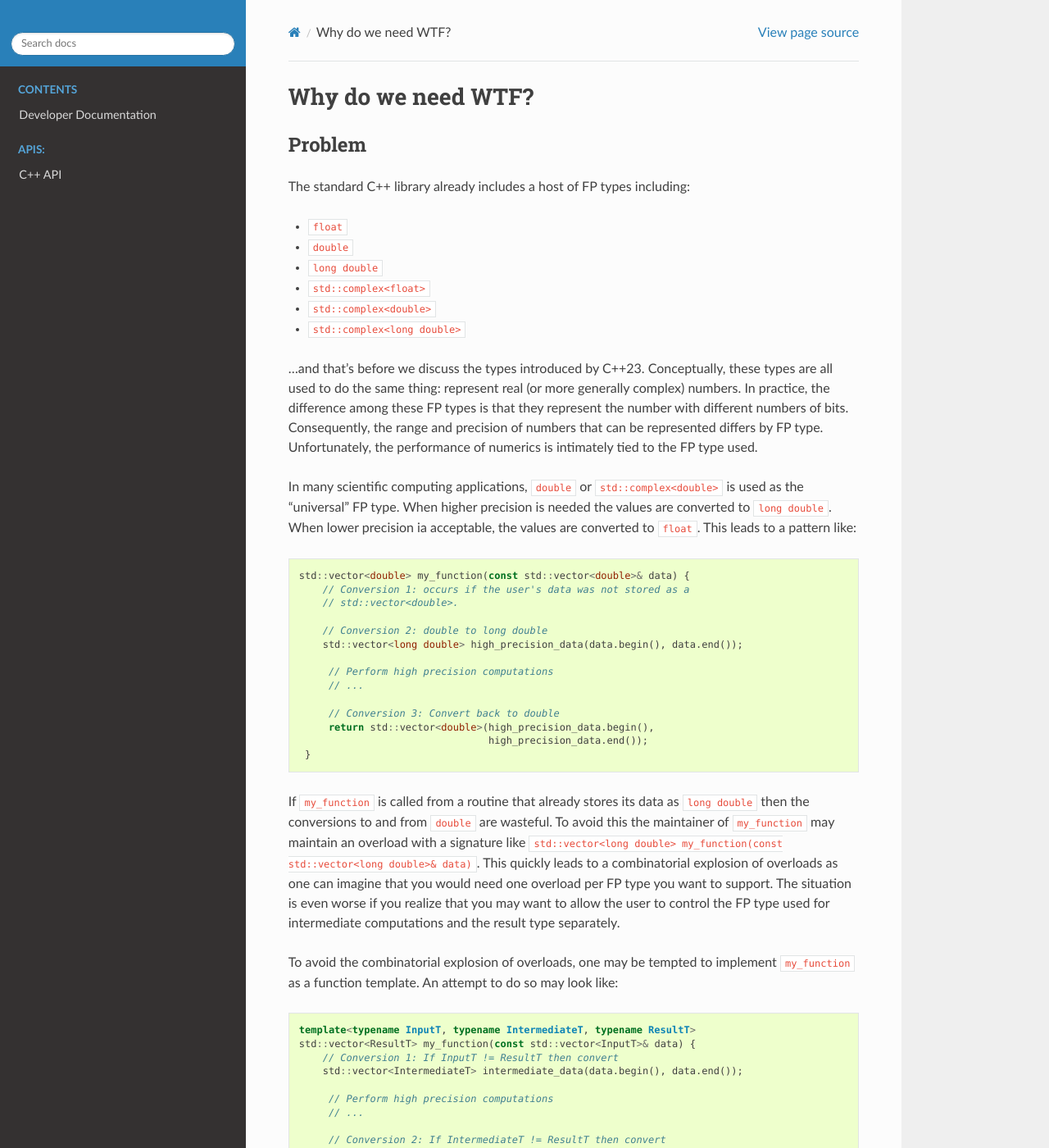
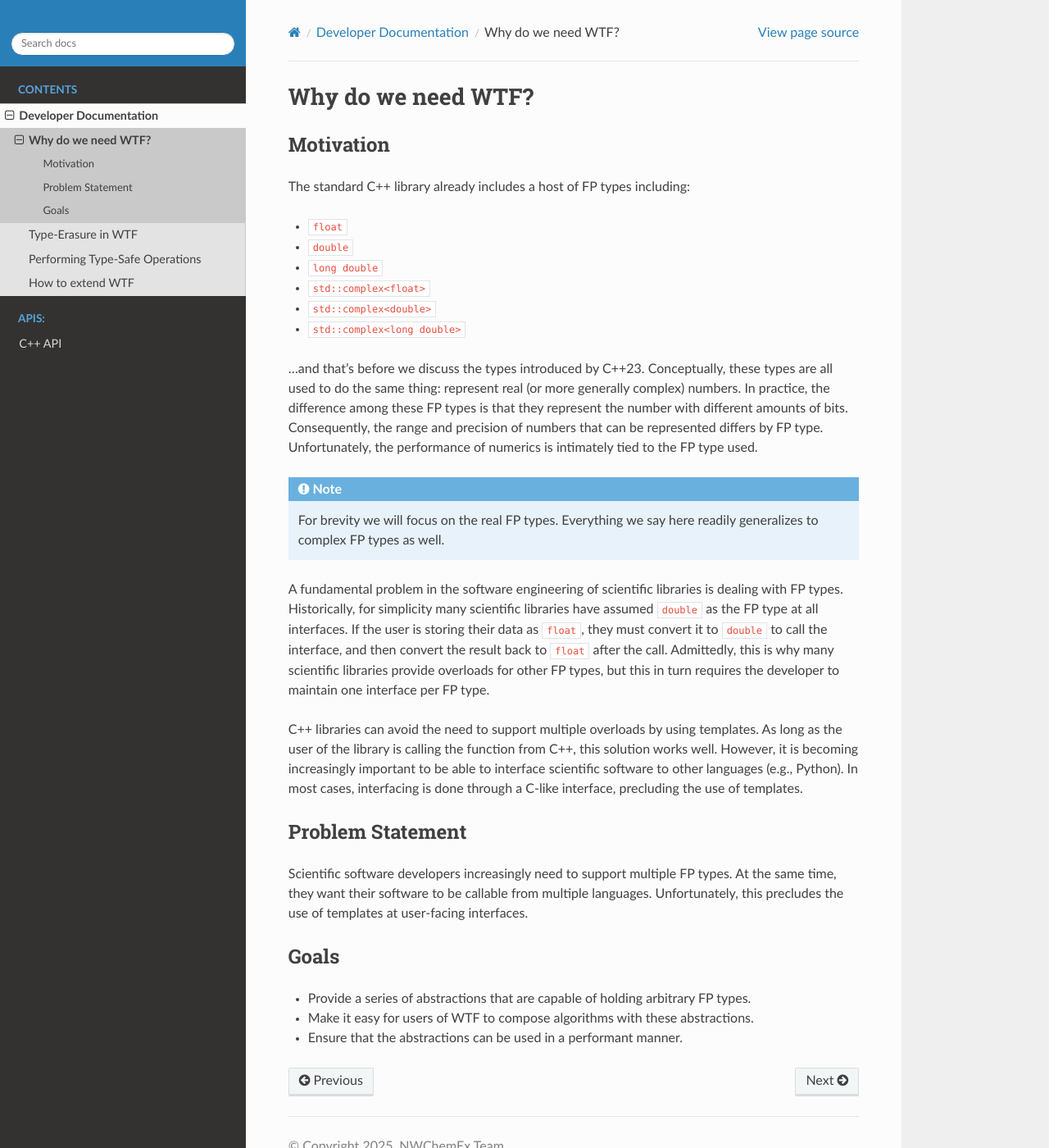
Before and after one commit to NWChemEx/WeaklyTypedFloat, a Sphinx documentation site: the page built from docs/source/developer/statement_of_need.rst, in a window 1280 px wide and 1400 px high. Shown: the whole window at 82% size. Built offline with Sphinx 7.4.7 and the Read the Docs theme 3.1.0, drawn with Linux system fonts in a browser that asks for light colours; pages that are not in the unit, such as notebooks, are missing from menus; some of the changed text lies outside the part shown.

Commit message:
bare bones setup

```diff
--- a/docs/source/developer/extending.rst
+++ b/docs/source/developer/extending.rst
@@ -1,4 +1,4 @@
-.. Copyright 2022 NWChemEx-Project
+.. Copyright 2025 NWChemEx-Project
 ..
 .. Licensed under the Apache License, Version 2.0 (the "License");
 .. you may not use this file except in compliance with the License.
--- a/docs/source/developer/index.rst
+++ b/docs/source/developer/index.rst
@@ -20,4 +20,7 @@ Developer Documentation
    :maxdepth: 2
    :caption: Contents
 
-   dft_notes
+   statement_of_need
+   type_erasure
+   operations
+   extending
--- a/docs/source/developer/statement_of_need.rst
+++ b/docs/source/developer/statement_of_need.rst
@@ -16,9 +16,9 @@
 Why do we need WTF?
 ###################
 
-*******
-Problem
-*******
+**********
+Motivation
+**********
 
 The standard C++ library already includes a host of FP types including:
 
@@ -32,63 +32,46 @@ The standard C++ library already includes a host of FP types including:
 ...and that's before we discuss the types introduced by C++23. Conceptually,
 these types are all used to do the same thing: represent real (or more
 generally complex) numbers. In practice, the difference among these FP types
-is that they represent the number with different numbers of bits. Consequently,
+is that they represent the number with different amounts of bits. Consequently,
 the range and precision of numbers that can be represented differs by FP type.
 Unfortunately, the performance of numerics is intimately tied to the FP type
 used.
 
-In many scientific computing applications, ``double`` or
-``std::complex<double>`` is used as the "universal" FP type. When higher
-precision is needed the values are converted to ``long double``. When lower
-precision ia acceptable, the values are converted to ``float``. This leads to
-a pattern like:
+.. note::
 
-.. code-block:: cpp
+   For brevity we will focus on the real FP types. Everything we say here
+   readily generalizes to complex FP types as well.
 
-   std::vector<double> my_function(const std::vector<double>& data) {
-       // Conversion 1: occurs if the user's data was not stored as a
-       // std::vector<double>.
+A fundamental problem in the software engineering of scientific libraries is
+dealing with FP types. Historically, for simplicity many scientific libraries
+have assumed ``double`` as the FP type at all interfaces. If the user is
+storing their data as ``float``, they must convert it to ``double`` to call the
+interface, and then convert the result back to ``float`` after the call.
+Admittedly, this is why many scientific libraries provide overloads for other
+FP types, but this in turn requires the developer to maintain one interface
+per FP type.
 
-       // Conversion 2: double to long double
-       std::vector<long double> high_precision_data(data.begin(), data.end());
+C++ libraries can avoid the need to support multiple overloads by using
+templates. As long as the user of the library is calling the function from C++,
+this solution works well. However, it is becoming increasingly important to
+be able to interface scientific software to other languages (e.g., Python). In
+most cases, interfacing is done through a C-like interface, precluding the use
+of templates.
 
-        // Perform high precision computations
-        // ...
+*****************
+Problem Statement
+*****************
 
-        // Conversion 3: Convert back to double
-        return std::vector<double>(high_precision_data.begin(),
-                                   high_precision_data.end());
-    }
+Scientific software developers increasingly need to support multiple FP types.
+At the same time, they want their software to be callable from multiple
+languages. Unfortunately, this precludes the use of templates at user-facing
+interfaces.
 
-If ``my_function`` is called from a routine that already stores its data as
-``long double`` then the conversions to and from ``double`` are wasteful. To
-avoid this the maintainer of ``my_function`` may maintain an overload with a
-signature like
-``std::vector<long double> my_function(const std::vector<long double>& data)``.
-This quickly leads to a combinatorial explosion of overloads as one can
-imagine that you would need one overload per FP type you want to support. The
-situation is even worse if you realize that you may want to allow the user to
-control the FP type used for intermediate computations and the result type
-separately.
+*****
+Goals
+*****
 
-To avoid the combinatorial explosion of overloads, one may be tempted to
-implement ``my_function`` as a function template. An attempt to do so may look
-like:
-
-.. code-block:: cpp
-
-   template<typename InputT, typename IntermediateT, typename ResultT>
-   std::vector<ResultT> my_function(const std::vector<InputT>& data) {
-       // Conversion 1: If InputT != ResultT then convert
-       std::vector<IntermediateT> intermediate_data(data.begin(), data.end());
-
-        // Perform high precision computations
-        // ...
-
-        // Conversion 2: If IntermediateT != ResultT then convert
-        return std::vector<ResultT>(intermediate_data.begin(),
-                                    intermediate_data.end());
-    }
-
-While this solution removes one of the three conversions, it couples the logic
-of ``my_function`` to the logic for converting the FP types.
+- Provide a series of abstractions that are capable of holding
+  arbitrary FP types.
+- Make it easy for users of WTF to compose algorithms with these abstractions.
+- Ensure that the abstractions can be used in a performant manner.
```
Also changed, not shown: CMakeLists.txt (added, +43 -0 lines), docs/source/developer/operations.rst (added, +115 -0 lines), docs/source/developer/type_erasure.rst (added, +39 -0 lines), 7 other files.
